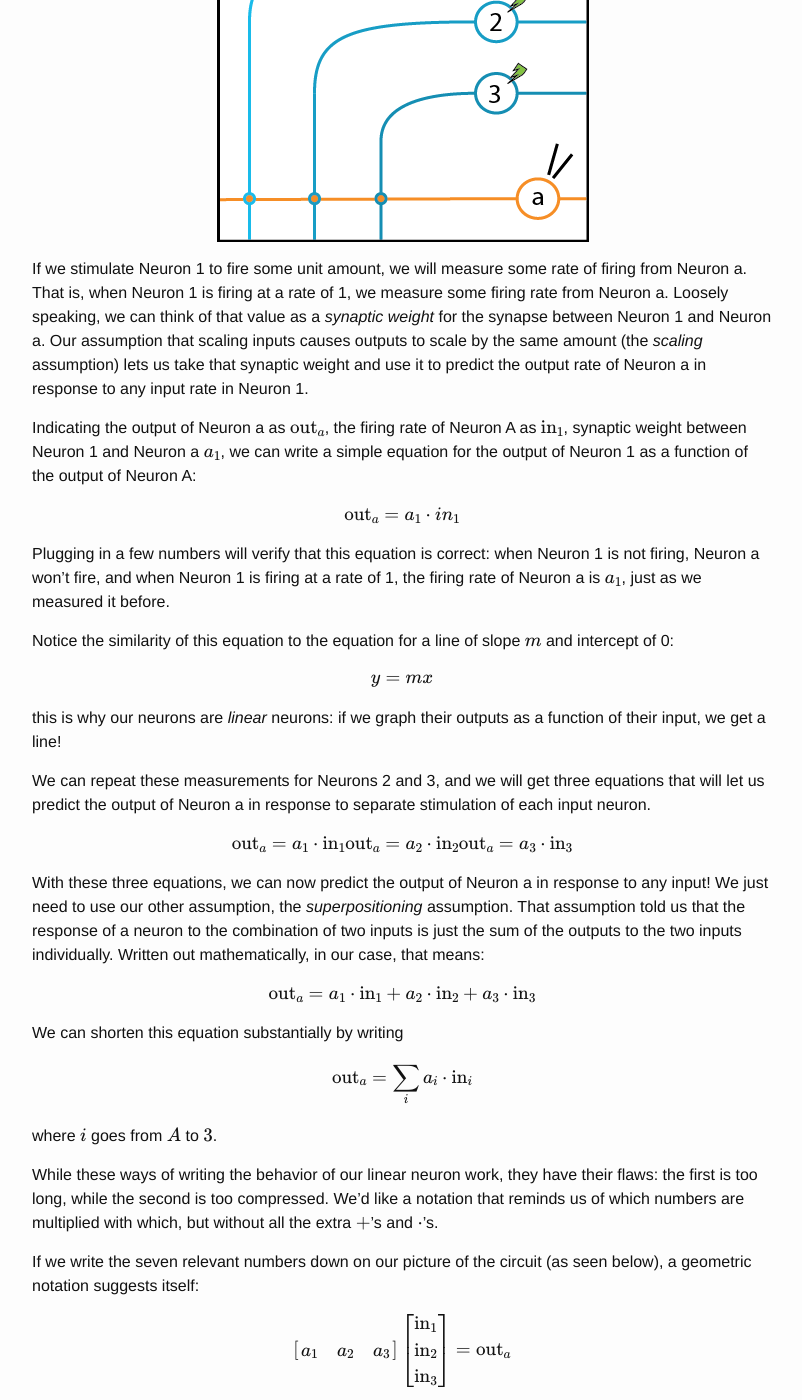
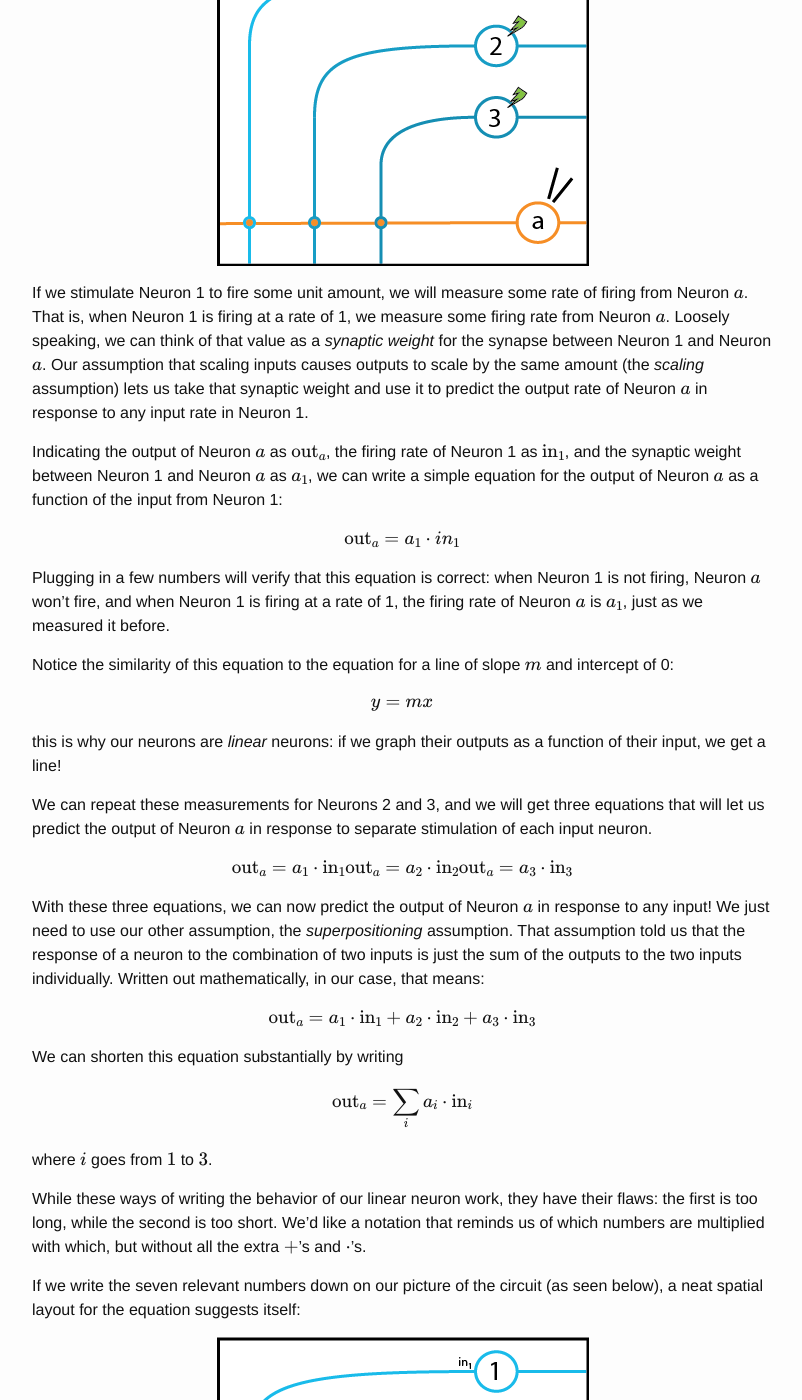
Before and after one commit to charlesfrye/charlesfrye.github.io, a Jekyll site: the page built from _posts/2017-08-17-linear-algebra-for-neuroscientists.markdown, in a window 1280 px wide and 1400 px high, scrolled down 2468 px. Shown: the whole window, without its empty margins (238-1040 px from the left). Built offline with Jekyll 4.4.1, drawn with Linux system fonts in a browser that asks for light colours; formulas are drawn with MathJax 3; some of the changed text lies outside the part shown.

Commit message:
minor text fixes

```diff
--- a/_posts/2017-08-17-linear-algebra-for-neuroscientists.markdown
+++ b/_posts/2017-08-17-linear-algebra-for-neuroscientists.markdown
@@ -26,10 +26,14 @@
 as a single object,
 and just one of many such collections,
 all of the same length.
-This turns out to be super common!
+This turns out to be super common:
+for example,
+the x, y, and z coordinates of an object
+in three-dimensional space are such a collection,
+as are the firing rates of a population of neurons.
 
-This is no less true of neuroscience
-than of any other scientific field that uses math.
+Linear algebra is just as important for neuroscience
+as it is for any other scientific field that uses math.
 Even though neurons and neural circuits
 have complex, non-linear behavior,
 we need the tools of linear algebra
@@ -37,7 +41,8 @@
 
 Unfortunately,
 despite its critical importance,
-linear algebra just isn't *sexy*,
+linear algebra
+[just isn't *sexy*](https://graphicallinearalgebra.net/2015/04/23/makelele-and-linear-algebra/),
 so it is often taught perfunctorily and
 by someone who'd rather be teaching something else
 to students who'd rather be learning something else.
@@ -125,7 +130,7 @@
 First, let's place our imaginary
 [recording electrode](http://charlesfrye.github.io/FoundationalNeuroscience/80/)
 (indicated by two almost-intersecting lines, representing our pipette tip)
-on Neuron a and shine our imaginary laser
+on Neuron $$a$$ and shine our imaginary laser
 (indicated by the green lightning bolts)
 on Neurons 1, 2, and 3,
 which we've modified using
@@ -137,31 +142,33 @@
 {: style="text-align: center"}
 
 If we stimulate Neuron 1 to fire some unit amount,
-we will measure some rate of firing from Neuron a.
+we will measure some rate of firing from Neuron $$a$$.
 That is,
 when Neuron 1 is firing at a rate of 1,
-we measure some firing rate from Neuron a.
+we measure some firing rate from Neuron $$a$$.
 Loosely speaking,
 we can think of that value as a
 *synaptic weight*
-for the synapse between Neuron 1 and Neuron a.
+for the synapse between Neuron 1 and Neuron $$a$$.
 Our assumption that scaling inputs
 causes outputs to scale by the same amount
 (the *scaling* assumption)
 lets us take that synaptic weight and use
-it to predict the output rate of Neuron a
+it to predict the output rate of Neuron $$a$$
 in response to any input rate in Neuron 1.
 
-Indicating the output of Neuron a as
+Indicating the output of Neuron $$a$$ as
 $$\text{out}_a$$, <!---_--->
-the firing rate of Neuron A as
+the firing rate of Neuron 1 as
 $$\text{in}_1$$, <!---_--->
+and the
 synaptic weight between
-Neuron 1 and Neuron a
+Neuron 1 and Neuron $$a$$
+as
 $$a_1$$, <!---_--->
 we can write a simple equation
-for the output of Neuron 1
-as a function of the output of Neuron A:
+for the output of Neuron $$a$$
+as a function of the input from Neuron 1:
 
 $$
 \text{out}_a = a_1 \cdot in_1
@@ -171,9 +178,9 @@
 Plugging in a few numbers will verify
 that this equation is correct:
 when Neuron 1 is not firing,
-Neuron a won't fire,
+Neuron $$a$$ won't fire,
 and when Neuron 1 is firing at a rate of 1,
-the firing rate of Neuron a is
+the firing rate of Neuron $$a$$ is
 $$a_1$$, <!---_--->
 just as we measured it before.
 
@@ -193,7 +200,7 @@
 for Neurons 2 and 3,
 and we will get three equations
 that will let us predict
-the output of Neuron a
+the output of Neuron $$a$$
 in response to separate
 stimulation of each input neuron.
 
@@ -206,7 +213,7 @@
 
 With these three equations,
 we can now predict the output
-of Neuron a in response to any input!
+of Neuron $$a$$ in response to any input!
 We just need to use our other assumption,
 the *superpositioning* assumption.
 That assumption told us
@@ -228,13 +235,13 @@
 \text{out}_a = \sum_i a_i \cdot \text{in}_i
 $$
 
-where $$i$$ goes from $$A$$ to $$3$$.
+where $$i$$ goes from $$1$$ to $$3$$.
 
 While these ways of writing
 the behavior of our linear neuron work,
 they have their flaws:
 the first is too long,
-while the second is too compressed.
+while the second is too short.
 We'd like a notation
 that reminds us of which numbers are multiplied
 with which,
@@ -243,7 +250,11 @@
 If we write the seven relevant numbers
 down on our picture of the circuit
 (as seen below),
-a geometric notation suggests itself:
+a neat spatial layout for the equation
+suggests itself:
+
+![vectornotation]
+{: style="text-align: center"}
 
 $$
 \left[\begin{array}{c}
@@ -264,7 +275,7 @@
 to get our output.
 The result of each multiplication
 is the component of the firing rate
-of Neuron a that is due to the activity
+of Neuron $$a$$ that is due to the activity
 of a single neuron,
 and the superposition principle lets us add them all up.
 
@@ -275,7 +286,10 @@
 and the one on the right is a *column vector*.
 We might call them
 $$\vec{a}$$
-and $$\vec{\text{in}}$$<!---_--->
+and $$\vec{\text{in}}$$,<!---_--->
+where the arrow is intended to remind us that,
+even though we're using only one symbol,
+we're referring to a collection of multiple numbers.
 The process of multiplying two vectors together
 is variously known as
 
@@ -323,7 +336,7 @@
 
 So let us proceed to measuring the responses of all three of
 our output neurons,
-a, b, and c,
+$$a$$, $$b$$, and $$c$$,
 simultaneously,
 and see what happens.
 
@@ -339,10 +352,10 @@
 Since our output neurons
 (in orange)
 are not connected to each other,
-we can repeat the same stimulation epxeriment
-we used on Neuron a above
+we can repeat the same stimulation experiment
+we used on Neuron $$a$$ above
 to get the synaptic weights
-from Neuron to each of our output neurons.
+from Neuron 1 to each of our output neurons.
 
 That is,
 we stimulate Neuron 1 to fire at a unit rate
@@ -383,7 +396,7 @@
 {: style="text-align: center"}
 
 This equation tells us that firing in Neuron 1
-is "broadcast" into firing in Neurons a - c
+is "broadcast" into firing in Neurons $$a$$ - $$c$$
 with different weights
 (but remember,
 nothing prevents one or more of the weights
@@ -420,7 +433,7 @@
 the repeated structure of these three equations
 suggest that we can combine them into a more compact notation,
 just as we did with the equations that described
-how to calculate the output of Neuron a.
+how to calculate the output of Neuron $$a$$.
 
 For starters,
 we can use the "dot product" notation
@@ -442,11 +455,11 @@
 which is a vector,
 is split into three separate equations.
 
-If we look again at the diagram of the circuit,
-an alternative,
+If we look again at the diagram of the circuit above,
+an  alternative, spatial notation,
 much like the one that initially inspired us to introduce vectors,
 suggests itself:
-we take the three synaptic weight vectors of neurons a - c
+we take the three synaptic weight vectors of neurons $$a$$ - $$c$$
 and combine them into a 2-dimensional object
 by stacking them on top of each other.
 Then, we calculate the output of each neuron
@@ -513,6 +526,7 @@
 that was row-centric.
 
 We can instead return to our second vector equation,
+the one from the perspective of Neuron 1,
 reproduced below:
 
 $$
@@ -616,7 +630,7 @@
 chasing those more abstract and complex
 features of linear algebra.
 Grant Sanderson's
-[Essence of Linear Algebra](https://www.youtube.com/playlist?list=PLZHQObOWTQDPD3MizzM2xVFitgF8hE_ab),
+[Essence of Linear Algebra](https://www.youtube.com/playlist?list=PLZHQObOWTQDPD3MizzM2xVFitgF8hE_ab)
 video lecture series is a great way to start!
 
 [matrixmultneuralcircuit]: {{site.imgurl}}/matrixmultneuralcircuit.png
```
Also changed, not shown: other parts of _posts/2017-08-17-linear-algebra-for-neuroscientists.markdown (+5 -6 lines).
